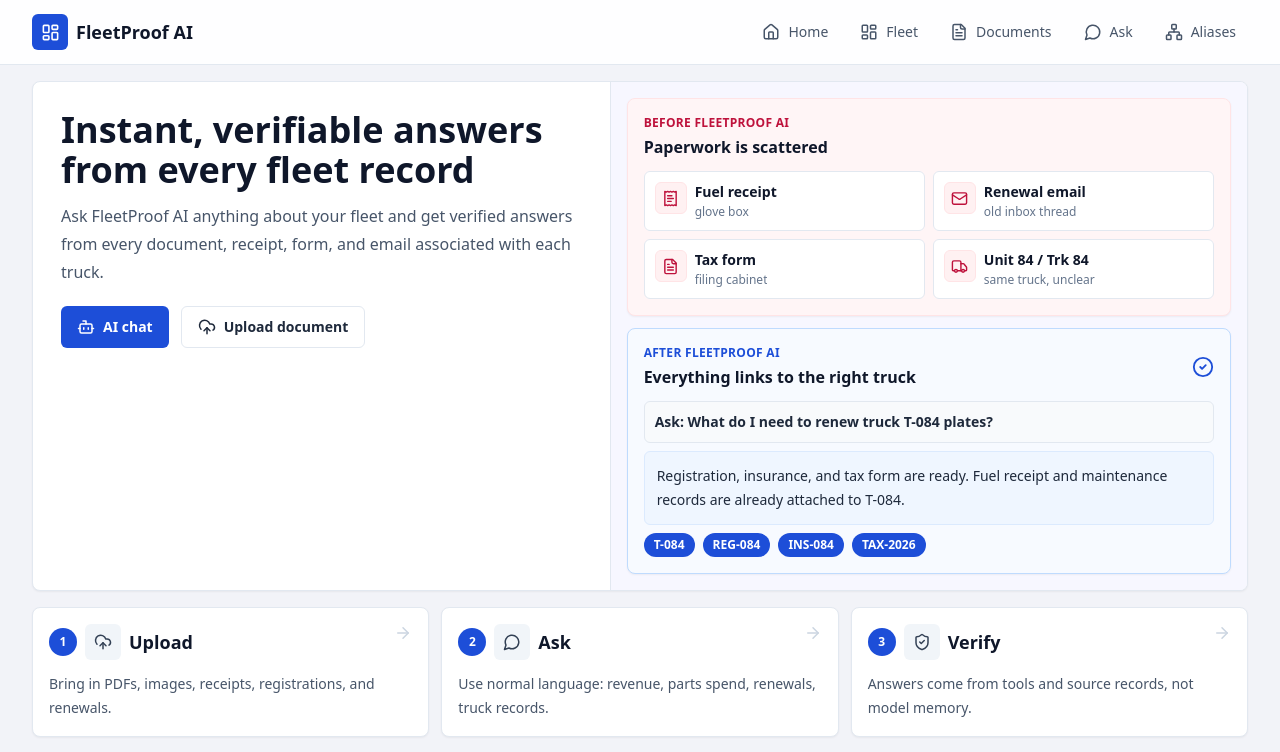
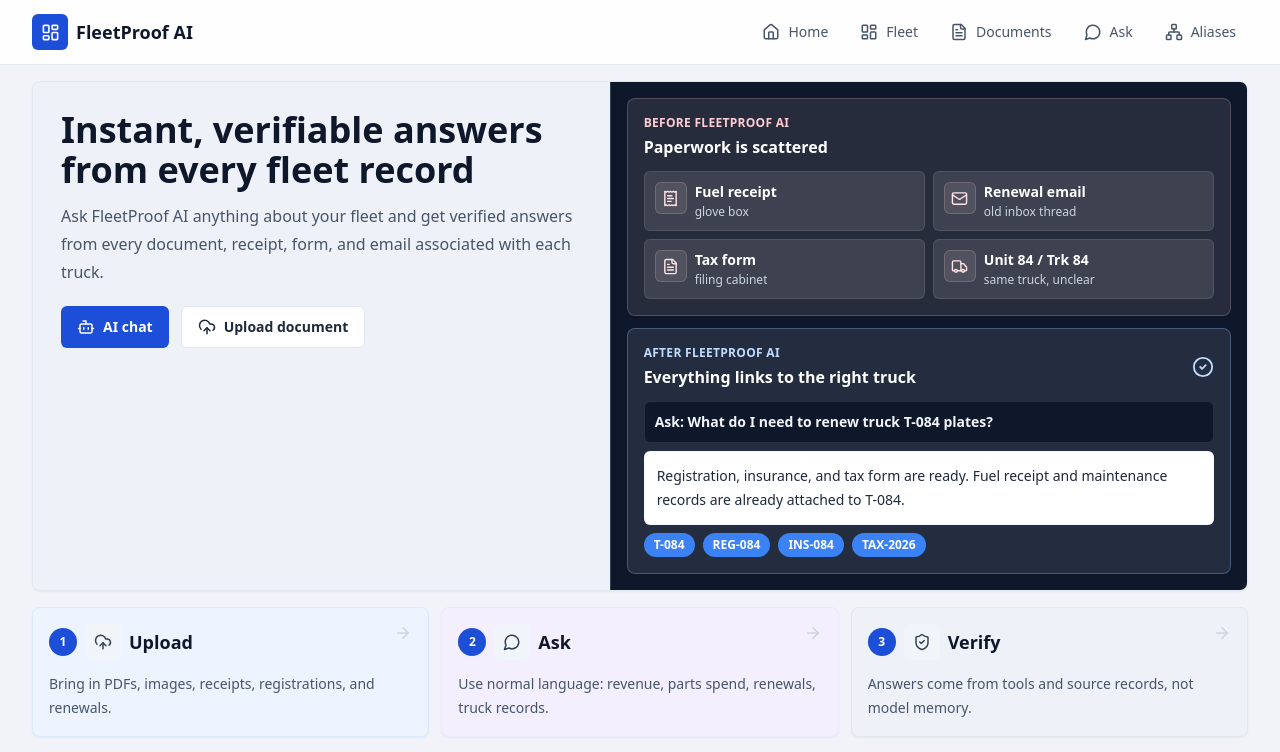
Before and after one commit to buildathon2026/FleetManagementSystem, a React (Vite) app in the folder frontend/: page / in a window 1280 px wide. Shown: the top 752 px of the page. Built offline with nearby package versions, Linux system fonts and the light colour scheme; no server answers.

Commit message:
Add stronger homepage color contrast

```diff
--- a/frontend/src/components/Overview.tsx
+++ b/frontend/src/components/Overview.tsx
@@ -48,9 +48,9 @@ const pipeline = ['Ingest', 'Classify', 'Extract fields', 'Resolve aliases', 'An
 export default function Overview() {
   return (
     <div className="space-y-4">
-      <section className="overflow-hidden rounded-lg border border-slate-200 bg-white shadow-sm">
+      <section className="overflow-hidden rounded-lg border border-slate-200 bg-[#eef1f8] shadow-sm">
         <div className="grid lg:grid-cols-[0.95fr_1.05fr]">
-          <div className="p-5 sm:p-6 lg:p-7">
+          <div className="bg-[#eef1f8] p-5 sm:p-6 lg:p-7">
             <h1 className="max-w-3xl text-3xl font-semibold leading-tight text-slate-950 sm:text-4xl">
               Instant, verifiable answers from every fleet record
             </h1>
@@ -77,39 +77,39 @@ export default function Overview() {
             </div>
           </div>
 
-          <div className="border-t border-slate-200 bg-[#f7f7ff] p-4 lg:border-l lg:border-t-0">
+          <div className="border-t border-slate-700 bg-slate-900 p-4 lg:border-l lg:border-t-0">
             <div className="grid gap-3">
-              <div className="rounded-lg border border-rose-100 bg-[#fff5f6] p-4 shadow-sm">
-                <p className="text-xs font-semibold uppercase tracking-wide text-rose-700">
+              <div className="rounded-lg border border-rose-200/20 bg-rose-100/10 p-4 shadow-sm">
+                <p className="text-xs font-semibold uppercase tracking-wide text-rose-200">
                   Before FleetProof AI
                 </p>
-                <p className="mt-1 text-base font-semibold text-slate-950">Paperwork is scattered</p>
+                <p className="mt-1 text-base font-semibold text-white">Paperwork is scattered</p>
                 <div className="mt-3 grid gap-2 sm:grid-cols-2">
-                  <RecordChip icon={ReceiptText} title="Fuel receipt" meta="glove box" tone="messy" />
-                  <RecordChip icon={Mail} title="Renewal email" meta="old inbox thread" tone="messy" />
-                  <RecordChip icon={FileText} title="Tax form" meta="filing cabinet" tone="messy" />
-                  <RecordChip icon={Truck} title="Unit 84 / Trk 84" meta="same truck, unclear" tone="messy" />
+                  <RecordChip icon={ReceiptText} title="Fuel receipt" meta="glove box" tone="messyDark" />
+                  <RecordChip icon={Mail} title="Renewal email" meta="old inbox thread" tone="messyDark" />
+                  <RecordChip icon={FileText} title="Tax form" meta="filing cabinet" tone="messyDark" />
+                  <RecordChip icon={Truck} title="Unit 84 / Trk 84" meta="same truck, unclear" tone="messyDark" />
                 </div>
               </div>
 
-              <div className="rounded-lg border border-blue-200 bg-[#f7faff] p-4 shadow-sm">
+              <div className="rounded-lg border border-blue-300/30 bg-blue-100/10 p-4 shadow-sm">
                 <div className="flex items-center justify-between gap-3">
                   <div>
-                    <p className="text-xs font-semibold uppercase tracking-wide text-blue-700">
+                    <p className="text-xs font-semibold uppercase tracking-wide text-blue-200">
                       After FleetProof AI
                     </p>
-                    <p className="mt-1 text-base font-semibold text-slate-950">
+                    <p className="mt-1 text-base font-semibold text-white">
                       Everything links to the right truck
                     </p>
                   </div>
-                  <CheckCircle2 className="shrink-0 text-blue-700" size={22} />
+                  <CheckCircle2 className="shrink-0 text-blue-200" size={22} />
                 </div>
 
-                <p className="mt-3 rounded-md border border-slate-200 bg-slate-50 p-2.5 text-sm font-semibold text-slate-800">
+                <p className="mt-3 rounded-md border border-white/10 bg-slate-950 p-2.5 text-sm font-semibold text-slate-100">
                   Ask: What do I need to renew truck T-084 plates?
                 </p>
 
-                <div className="mt-2 rounded-md border border-blue-100 bg-blue-50 p-3 text-sm leading-6 text-slate-800">
+                <div className="mt-2 rounded-md border border-blue-200/20 bg-white p-3 text-sm leading-6 text-slate-800">
                   Registration, insurance, and tax form are ready. Fuel receipt and maintenance
                   records are already attached to T-084.
                 </div>
@@ -118,7 +118,7 @@ export default function Overview() {
                   {['T-084', 'REG-084', 'INS-084', 'TAX-2026'].map((source) => (
                     <span
                       key={source}
-                      className="rounded-full bg-blue-700 px-2.5 py-1 text-xs font-semibold text-white"
+                      className="rounded-full bg-blue-500 px-2.5 py-1 text-xs font-semibold text-white"
                     >
                       {source}
                     </span>
@@ -135,7 +135,13 @@ export default function Overview() {
           <Link
             key={title}
             to={to}
-            className="group rounded-lg border border-slate-200 bg-white p-4 shadow-sm hover:border-blue-200 hover:shadow-md"
+            className={
+              index === 0
+                ? 'group rounded-lg border border-blue-100 bg-[#edf4ff] p-4 shadow-sm hover:border-blue-200 hover:shadow-md'
+                : index === 1
+                  ? 'group rounded-lg border border-violet-100 bg-[#f3efff] p-4 shadow-sm hover:border-violet-200 hover:shadow-md'
+                  : 'group rounded-lg border border-slate-200 bg-[#eef1f8] p-4 shadow-sm hover:border-blue-200 hover:shadow-md'
+            }
           >
             <div className="flex items-start justify-between gap-4">
               <div className="flex items-center gap-2">
@@ -254,22 +260,29 @@ function RecordChip({
   icon: typeof FileText;
   title: string;
   meta: string;
-  tone?: 'messy' | 'clean';
+  tone?: 'messy' | 'messyDark' | 'clean';
 }) {
   const toneClasses =
-    tone === 'messy'
+    tone === 'messy' || tone === 'messyDark'
       ? 'border-rose-100 bg-rose-50 text-rose-700'
       : 'border-blue-100 bg-blue-50 text-blue-700';
+  const dark = tone === 'messyDark';
 
   return (
-    <div className="rounded-md border border-slate-200 bg-white p-2.5">
+    <div className={dark ? 'rounded-md border border-white/10 bg-white/10 p-2.5' : 'rounded-md border border-slate-200 bg-white p-2.5'}>
       <div className="flex items-start gap-2">
-        <span className={`flex h-8 w-8 shrink-0 items-center justify-center rounded-md border ${toneClasses}`}>
+        <span
+          className={
+            dark
+              ? 'flex h-8 w-8 shrink-0 items-center justify-center rounded-md border border-rose-200/20 bg-rose-100/10 text-rose-100'
+              : `flex h-8 w-8 shrink-0 items-center justify-center rounded-md border ${toneClasses}`
+          }
+        >
           <Icon size={17} />
         </span>
         <div className="min-w-0">
-          <p className="truncate text-sm font-semibold text-slate-900">{title}</p>
-          <p className="mt-0.5 truncate text-xs text-slate-500">{meta}</p>
+          <p className={dark ? 'truncate text-sm font-semibold text-white' : 'truncate text-sm font-semibold text-slate-900'}>{title}</p>
+          <p className={dark ? 'mt-0.5 truncate text-xs text-slate-300' : 'mt-0.5 truncate text-xs text-slate-500'}>{meta}</p>
         </div>
       </div>
     </div>
```
